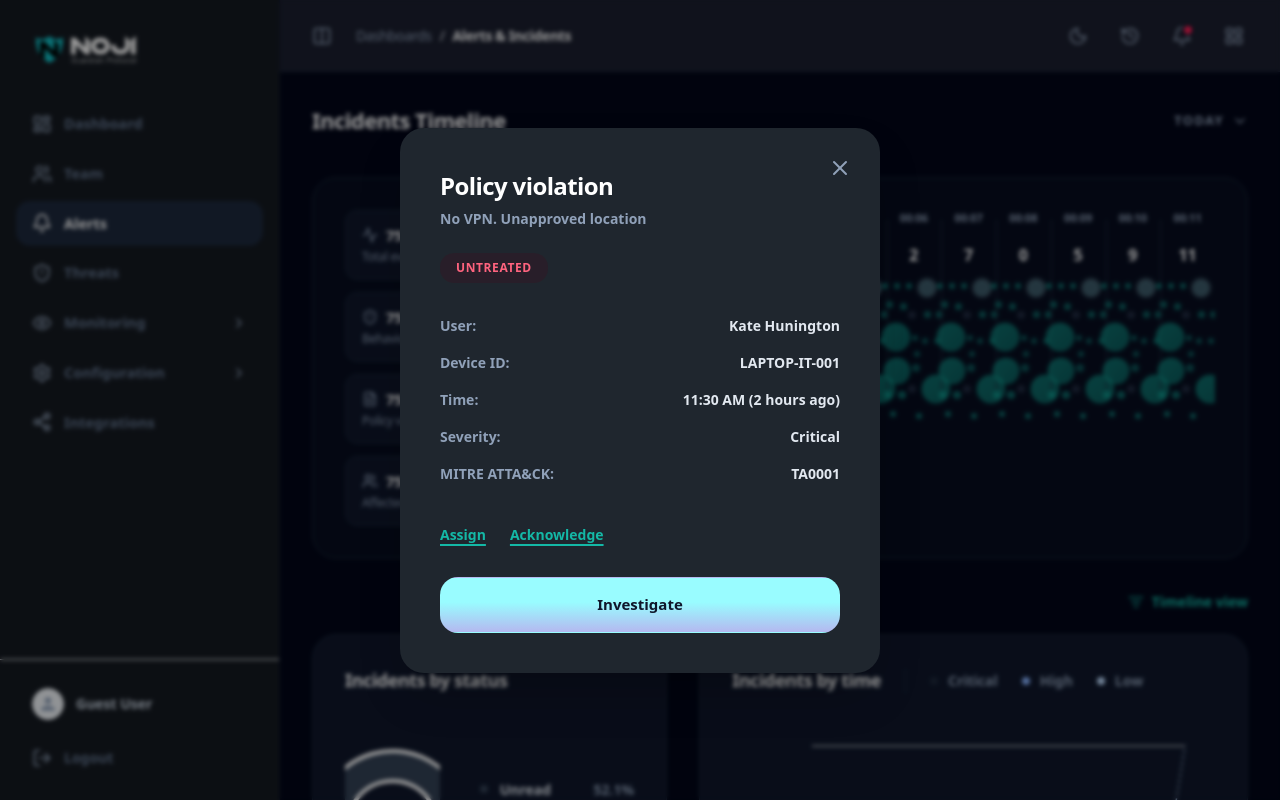
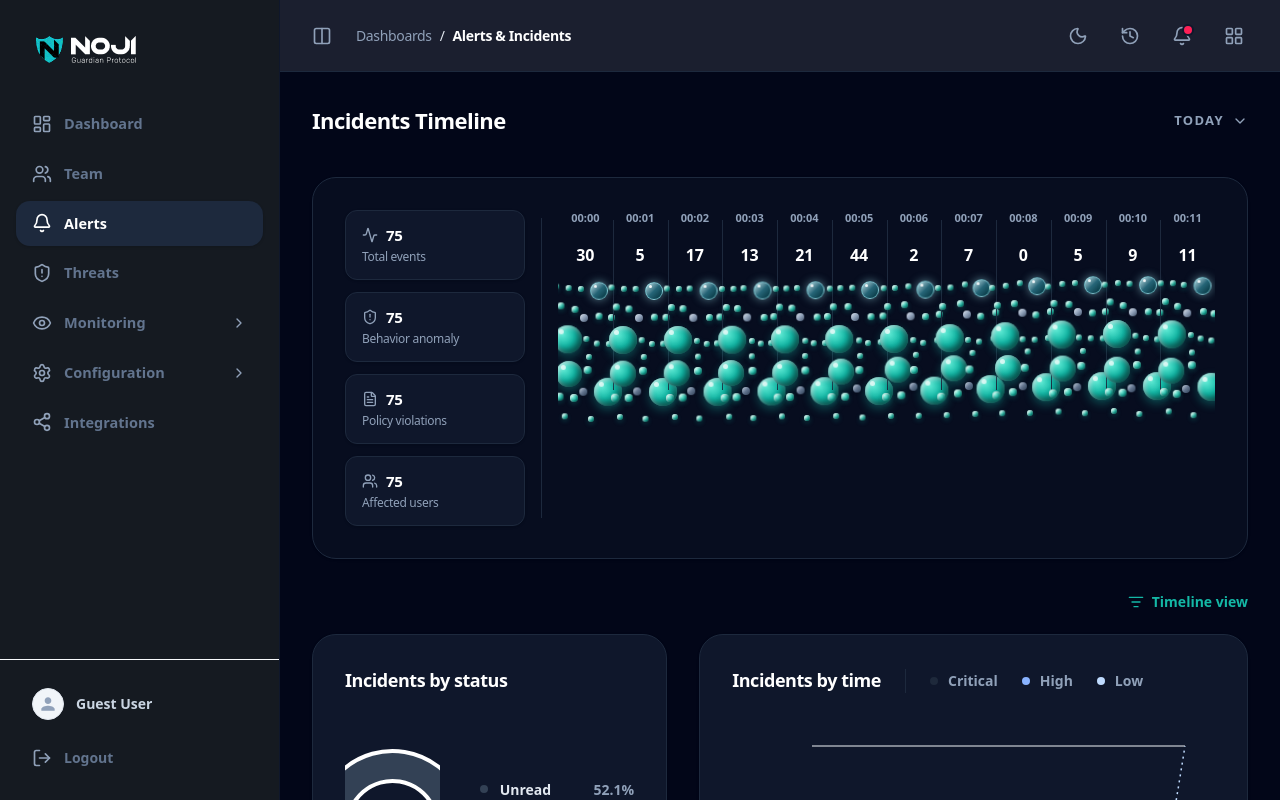
Before and after one commit to prudentchary/NojiGP, a React (Vite) app: page /alerts in a window 1280 px wide. Shown: the top 800 px of the page. Built offline with nearby package versions, Linux system fonts and the light colour scheme.

Commit message:
incident bubble animade and form 3d onclick is also addedto each column

```diff
--- a/src/components/common/IncidentsTimeline.tsx
+++ b/src/components/common/IncidentsTimeline.tsx
@@ -34,136 +34,173 @@ const timelineData = [
 
 interface BubbleCloudProps {
   colIdx: number;
+  onClick?: () => void;
 }
 
-const BubbleCloud: React.FC<BubbleCloudProps> = ({ colIdx }) => {
-  // Stagger base delay per column so the breath propagates across the timeline as a wave
-  const baseDelay = colIdx * 0.25;
+const BubbleCloud: React.FC<BubbleCloudProps> = ({ colIdx, onClick }) => {
+  // Stagger base delay per column so the fluid motion ripples across columns
+  const baseDelay = colIdx * 0.35;
 
   return (
-    <div className="relative w-16 h-[140px] mt-4">
+    /* Clicking anywhere inside this bubble cluster triggers the modal */
+    <div onClick={onClick} className="relative w-16 h-[140px] mt-4 cursor-pointer group">
       {/* Row 1: Top Small Dots + Glowy Cyan */}
       <div
-        className="absolute top-0 left-0 size-[6px] rounded-full bg-[#14B8A6]/90 animate-breath"
-        style={{ animationDelay: `${baseDelay + 0.1}s` }}
+        className="absolute top-0 left-0 size-[6px] rounded-full bubble-3d-small animate-water group-hover:scale-125 transition-transform"
+        style={{ animationDelay: `${baseDelay}s` }}
       />
       <div
-        className="absolute top-0 left-[12px] size-[6px] rounded-full bg-[#14B8A6]/90 animate-breath"
+        className="absolute top-0 left-[12px] size-[6px] rounded-full bubble-3d-small animate-water group-hover:scale-125 transition-transform"
+        style={{ animationDelay: `${baseDelay + 0.5}s` }}
+      />
+      <div
+        className="absolute top-0 left-[24px] size-[6px] rounded-full bubble-3d-small animate-water group-hover:scale-125 transition-transform"
+        style={{ animationDelay: `${baseDelay + 1.1}s` }}
+      />
+      <div
+        className="absolute top-[-4px] left-[36px] size-[18px] rounded-full bg-gradient-to-br from-cyan-100/90 via-cyan-300/40 to-teal-500/20 blur-[0.5px] border border-cyan-200/60 shadow-[0_0_10px_rgba(165,243,252,0.5)] animate-water"
+        style={{ animationDelay: `${baseDelay + 0.8}s` }}
+      >
+        <div className="absolute top-[2px] left-[3px] size-[3px] rounded-full bg-white/90" />
+      </div>
+
+      {/* Row 2: Smaller dots and Grey accent */}
+      <div
+        className="absolute top-[18px] left-[4px] size-[7px] rounded-full bubble-3d-small animate-water"
+        style={{ animationDelay: `${baseDelay + 0.3}s` }}
+      />
+      <div
+        className="absolute top-[20px] left-[18px] size-[7px] rounded-full bubble-3d-small animate-water"
+        style={{ animationDelay: `${baseDelay + 1.5}s` }}
+      />
+      <div
+        className="absolute top-[28px] left-[26px] size-[8px] rounded-full bg-gradient-to-br from-slate-200 via-slate-400 to-slate-600 shadow-sm animate-water"
+        style={{ animationDelay: `${baseDelay + 0.9}s` }}
+      />
+      <div
+        className="absolute top-[28px] left-[42px] size-[7px] rounded-full bubble-3d-small animate-water"
+        style={{ animationDelay: `${baseDelay + 0.4}s` }}
+      />
+      <div
+        className="absolute top-[28px] left-[54px] size-[7px] rounded-full bubble-3d-small animate-water"
+        style={{ animationDelay: `${baseDelay + 1.2}s` }}
+      />
+
+      {/* LARGE 3D Teal Bubbles on the left */}
+      <div
+        className="absolute top-[40px] left-0 size-[28px] rounded-full bubble-3d-large animate-water group-hover:scale-110 transition-transform"
+        style={{ animationDelay: `${baseDelay + 0.6}s` }}
+      >
+        <div className="absolute top-[4px] left-[5px] size-[5px] rounded-full bg-white/70 blur-[0.2px]" />
+      </div>
+      <div
+        className="absolute top-[75px] left-[2px] size-[26px] rounded-full bubble-3d-large animate-water group-hover:scale-110 transition-transform"
+        style={{ animationDelay: `${baseDelay + 1.4}s` }}
+      >
+        <div className="absolute top-[4px] left-[5px] size-[5px] rounded-full bg-white/70 blur-[0.2px]" />
+      </div>
+
+      {/* Mid area tiny dots */}
+      <div
+        className="absolute top-[52px] left-[30px] size-[6px] rounded-full bubble-3d-small animate-water"
         style={{ animationDelay: `${baseDelay + 0.2}s` }}
       />
       <div
-        className="absolute top-0 left-[24px] size-[6px] rounded-full bg-[#14B8A6]/90 animate-breath"
-        style={{ animationDelay: `${baseDelay + 0.3}s` }}
+        className="absolute top-[68px] left-[32px] size-[6px] rounded-full bubble-3d-small animate-water"
+        style={{ animationDelay: `${baseDelay + 1.0}s` }}
       />
       <div
-        className="absolute top-[-4px] left-[36px] size-[18px] rounded-full bg-[#A5F3FC]/60 blur-[1px] border border-cyan-100/50 animate-breath"
-        style={{ animationDelay: `${baseDelay + 0.4}s` }}
-      />
-
-      {/* Row 2: Smaller dots and Grey accent */}
-      <div
-        className="absolute top-[18px] left-[4px] size-[7px] rounded-full bg-[#14B8A6]/80 animate-breath"
-        style={{ animationDelay: `${baseDelay + 0.15}s` }}
+        className="absolute top-[55px] left-[40px] size-[6px] rounded-full bubble-3d-small animate-water"
+        style={{ animationDelay: `${baseDelay + 0.7}s` }}
       />
       <div
-        className="absolute top-[20px] left-[18px] size-[7px] rounded-full bg-[#14B8A6]/80 animate-breath"
-        style={{ animationDelay: `${baseDelay + 0.25}s` }}
+        className="absolute top-[55px] left-[52px] size-[6px] rounded-full bubble-3d-small animate-water"
+        style={{ animationDelay: `${baseDelay + 1.3}s` }}
       />
       <div
-        className="absolute top-[28px] left-[26px] size-[8px] rounded-full bg-slate-200 dark:bg-slate-700 animate-breath"
-        style={{ animationDelay: `${baseDelay + 0.35}s` }}
-      />
-      <div
-        className="absolute top-[28px] left-[42px] size-[7px] rounded-full bg-[#14B8A6]/80 animate-breath"
-        style={{ animationDelay: `${baseDelay + 0.45}s` }}
-      />
-      <div
-        className="absolute top-[28px] left-[54px] size-[7px] rounded-full bg-[#14B8A6]/80 animate-breath"
-        style={{ animationDelay: `${baseDelay + 0.55}s` }}
-      />
-
-      {/* LARGE Teal Bubbles on the left */}
-      <div
-        className="absolute top-[40px] left-0 size-[28px] rounded-full bg-gradient-to-br from-[#14B8A6] to-[#0D9488] shadow-sm animate-breath"
-        style={{ animationDelay: `${baseDelay + 0.2}s` }}
-      />
-      <div
-        className="absolute top-[75px] left-[2px] size-[26px] rounded-full bg-gradient-to-br from-[#14B8A6] to-[#0D9488] shadow-sm animate-breath"
-        style={{ animationDelay: `${baseDelay + 0.4}s` }}
-      />
-
-      {/* Mid area tiny dots */}
-      <div
-        className="absolute top-[52px] left-[30px] size-[6px] rounded-full bg-[#14B8A6]/70 animate-breath"
-        style={{ animationDelay: `${baseDelay + 0.3}s` }}
-      />
-      <div
-        className="absolute top-[68px] left-[32px] size-[6px] rounded-full bg-[#14B8A6]/70 animate-breath"
+        className="absolute top-[81px] left-[30px] size-[8px] rounded-full bubble-3d-small animate-water"
         style={{ animationDelay: `${baseDelay + 0.5}s` }}
-      />
-      <div
-        className="absolute top-[55px] left-[40px] size-[6px] rounded-full bg-[#14B8A6]/70 animate-breath"
-        style={{ animationDelay: `${baseDelay + 0.25}s` }}
-      />
-      <div
-        className="absolute top-[55px] left-[52px] size-[6px] rounded-full bg-[#14B8A6]/70 animate-breath"
-        style={{ animationDelay: `${baseDelay + 0.45}s` }}
-      />
-      <div
-        className="absolute top-[81px] left-[30px] size-[8px] rounded-full bg-[#14B8A6]/70 animate-breath"
-        style={{ animationDelay: `${baseDelay + 0.35}s` }}
       />
 
       {/* Medium Grey Accent */}
       <div
-        className="absolute top-[102px] left-[26px] size-[8px] rounded-full bg-slate-200 dark:bg-slate-700 animate-breath"
-        style={{ animationDelay: `${baseDelay + 0.6}s` }}
+        className="absolute top-[102px] left-[26px] size-[8px] rounded-full bg-gradient-to-br from-slate-300 via-slate-500 to-slate-700 shadow-sm animate-water"
+        style={{ animationDelay: `${baseDelay + 1.6}s` }}
       />
 
-      {/* LARGE Teal Bubble on the right */}
+      {/* LARGE 3D Teal Bubble on the right */}
       <div
-        className="absolute top-[92px] left-[40px] size-[28px] rounded-full bg-gradient-to-br from-[#14B8A6] to-[#0D9488] shadow-sm animate-breath"
-        style={{ animationDelay: `${baseDelay + 0.5}s` }}
-      />
+        className="absolute top-[92px] left-[40px] size-[28px] rounded-full bubble-3d-large animate-water group-hover:scale-110 transition-transform"
+        style={{ animationDelay: `${baseDelay + 0.8}s` }}
+      >
+        <div className="absolute top-[4px] left-[5px] size-[5px] rounded-full bg-white/70 blur-[0.2px]" />
+      </div>
 
       {/* Bottom clusters */}
       <div
-        className="absolute bottom-[24px] left-[2px] size-[8px] rounded-full bg-[#14B8A6]/90 animate-breath"
-        style={{ animationDelay: `${baseDelay + 0.15}s` }}
+        className="absolute bottom-[24px] left-[2px] size-[8px] rounded-full bubble-3d-small animate-water"
+        style={{ animationDelay: `${baseDelay + 0.4}s` }}
       />
       <div
-        className="absolute bottom-[24px] left-[16px] size-[8px] rounded-full bg-[#14B8A6]/90 animate-breath"
-        style={{ animationDelay: `${baseDelay + 0.35}s` }}
+        className="absolute bottom-[24px] left-[16px] size-[8px] rounded-full bubble-3d-small animate-water"
+        style={{ animationDelay: `${baseDelay + 1.1}s` }}
       />
       <div
-        className="absolute bottom-[6px] left-[8px] size-[6px] rounded-full bg-[#14B8A6]/90 animate-breath"
-        style={{ animationDelay: `${baseDelay + 0.2}s` }}
+        className="absolute bottom-[6px] left-[8px] size-[6px] rounded-full bubble-3d-small animate-water"
+        style={{ animationDelay: `${baseDelay + 0.6}s` }}
       />
       <div
-        className="absolute bottom-[4px] left-[34px] size-[6px] rounded-full bg-[#14B8A6]/90 animate-breath"
-        style={{ animationDelay: `${baseDelay + 0.4}s` }}
+        className="absolute bottom-[4px] left-[34px] size-[6px] rounded-full bubble-3d-small animate-water"
+        style={{ animationDelay: `${baseDelay + 1.2}s` }}
       />
     </div>
   );
 };
 
-export const IncidentsTimeline: React.FC = () => {
+interface IncidentsTimelineProps {
+  onDotClick?: () => void;
+}
+
+export const IncidentsTimeline: React.FC<IncidentsTimelineProps> = ({ onDotClick }) => {
   return (
     <>
-      {/* Style block placed safely inside JSX return */}
       <style>{`
-        @keyframes breath {
+        @keyframes waterDrift {
           0%, 100% {
-            transform: scale(1);
-            opacity: 0.5;
+            transform: translate3d(0px, 0px, 0);
+          }
+          25% {
+            transform: translate3d(2px, -3px, 0);
           }
           50% {
-            transform: scale(1.25);
-            opacity: 1;
+            transform: translate3d(-2px, 2px, 0);
+          }
+          75% {
+            transform: translate3d(1px, 3px, 0);
           }
         }
-        .animate-breath {
-          animation: breath 3s ease-in-out infinite !important;
+
+        .animate-water {
+          animation: waterDrift 6s ease-in-out infinite;
+          will-change: transform;
+        }
+
+        /* 3D Large Water Sphere Styling */
+        .bubble-3d-large {
+          background: radial-gradient(circle at 32% 32%, #5EEAD4 0%, #14B8A6 45%, #0D9488 75%, #042F2E 100%);
+          box-shadow:
+            0 4px 10px rgba(20, 184, 166, 0.35),
+            inset -3px -3px 6px rgba(4, 47, 46, 0.7),
+            inset 2px 2px 5px rgba(255, 255, 255, 0.7);
+        }
+
+        /* 3D Small Water Bubble Styling */
+        .bubble-3d-small {
+          background: radial-gradient(circle at 30% 30%, #99F6E4 0%, #14B8A6 60%, #0F766E 100%);
+          box-shadow:
+            0 2px 5px rgba(20, 184, 166, 0.25),
+            inset -1px -1px 3px rgba(0, 0, 0, 0.4),
+            inset 1px 1px 2px rgba(255, 255, 255, 0.8);
         }
       `}</style>
 
@@ -190,7 +227,7 @@ export const IncidentsTimeline: React.FC = () => {
                     {item.count}
                   </span>
 
-                  <BubbleCloud colIdx={idx} />
+                  <BubbleCloud colIdx={idx} onClick={onDotClick} />
 
                   {/* Vertical Divider between slots */}
                   {idx < timelineData.length - 1 && (
--- a/src/pages/admin-pages/Alerts.tsx
+++ b/src/pages/admin-pages/Alerts.tsx
@@ -1,4 +1,4 @@
-import React, { useState, useEffect } from 'react';
+import React, { useState } from 'react';
 import { ChevronDown, ListFilter } from 'lucide-react';
 import { IncidentsTimeline } from '@/components/common/IncidentsTimeline';
 import { IncidentsByStatus, IncidentsByTimeChart } from '@/components/common/AlertCharts';
@@ -6,19 +6,12 @@ import { PolicyViolationModal } from '@/components/common/PolicyViolationModal';
 import { cn } from '@/lib/cn';
 
 const Alerts: React.FC = () => {
+    // Start modal closed (false)
     const [isModalOpen, setIsModalOpen] = useState(false);
-
-    useEffect(() => {
-        const timer = setTimeout(() => {
-            setIsModalOpen(true);
-        }, 3000);
-
-        return () => clearTimeout(timer);
-    }, []);
 
     return (
         <div className="flex flex-col w-full gap-8 animate-in fade-in duration-700">
-            {/* Page Header placeholder (Already in layout but adding local context if needed) */}
+            {/* Page Header placeholder */}
             <div className="flex items-center justify-between mb-2">
                 <h2 className="text-[22px] font-bold text-slate-800 dark:text-white tracking-tight">Incidents Timeline</h2>
                 <button className="flex items-center gap-2 text-[13px] font-bold text-slate-400 hover:text-slate-600 transition-colors uppercase tracking-widest">
@@ -26,8 +19,8 @@ const Alerts: React.FC = () => {
                 </button>
             </div>
 
-            {/* Top Section: Timeline */}
-            <IncidentsTimeline />
+            {/* Top Section: Timeline (Pass click handler to open modal on dot click) */}
+            <IncidentsTimeline onDotClick={() => setIsModalOpen(true)} />
 
             {/* Bottom Section: Grid of Charts */}
             <div className="flex items-center justify-end mb-[-10px]">
@@ -63,7 +56,7 @@ const Alerts: React.FC = () => {
                 </div>
             </div>
 
-            {/* Reusable Alert Modal */}
+            {/* Reusable Alert Modal (Opens ONLY when isModalOpen becomes true via dot click) */}
             <PolicyViolationModal
                 isOpen={isModalOpen}
                 onClose={() => setIsModalOpen(false)}
```
